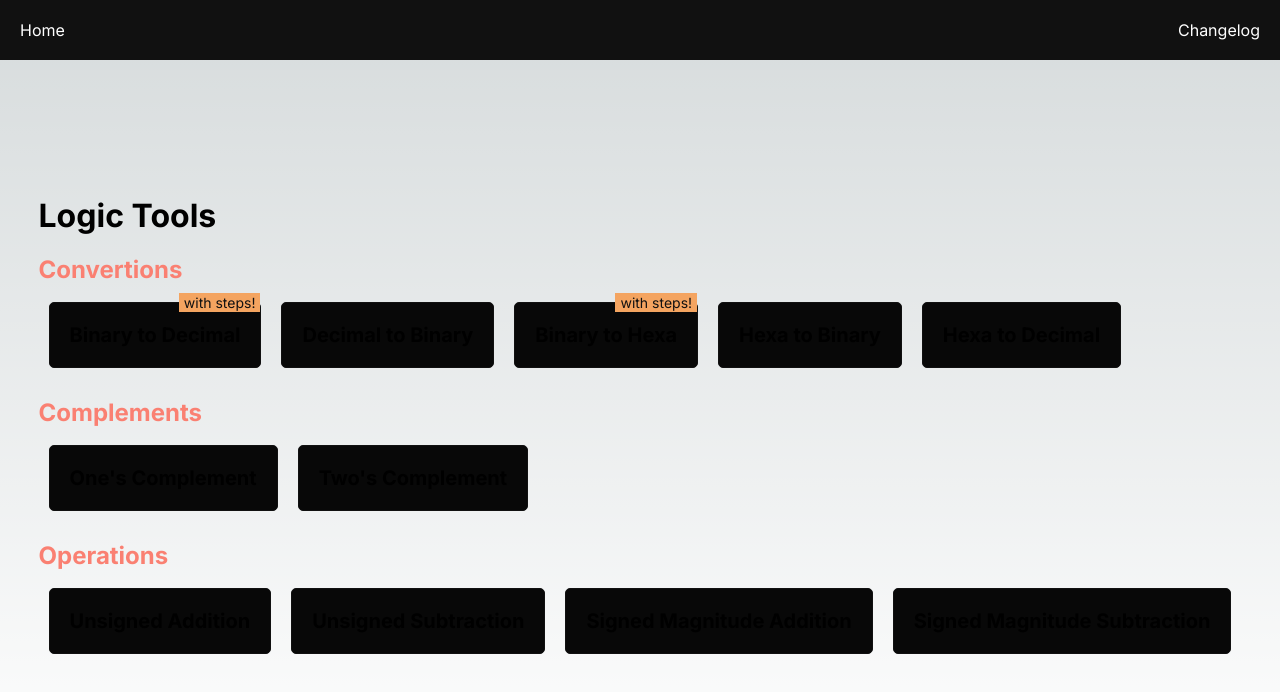
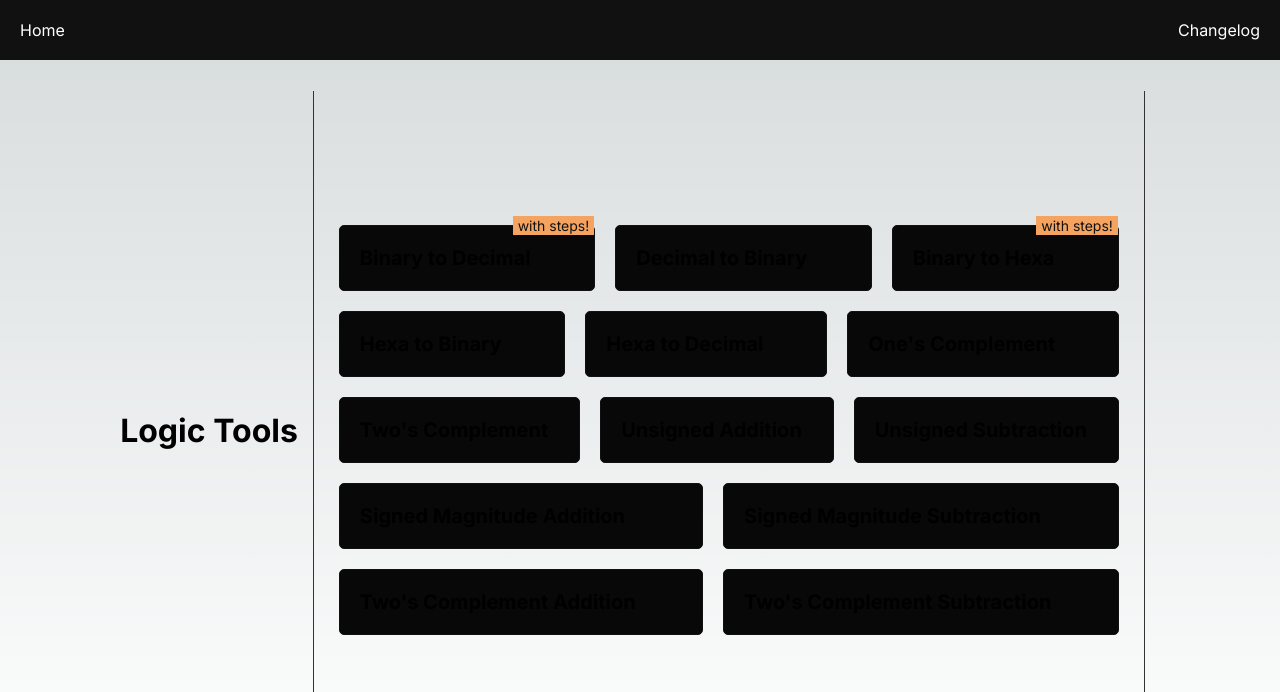
Before and after one commit to fazcue/logictools, a Next.js app: page / in a window 1280 px wide. Shown: the top 692 px of the page. Built offline with nearby package versions, Linux system fonts and the light colour scheme.

Commit message:
Update homepage - Add List component - Update styles

```diff
--- a/src/app/page.tsx
+++ b/src/app/page.tsx
@@ -1,47 +1,27 @@
-import Card from '@/components/Card/Card'
 import Row from '@/components/Row/Row'
+import List from '@/components/List/List'
+import { convertionsList, complementsList, operationsList } from '@/lib/data'
+import Column from '@/components/Column/Column'
+import Title from '@/components/Title/Title'
+import Divider from '@/components/Divider/Divider'
 
 export default function Home() {
 	return (
-		<div>
-			<h1>Logic Tools</h1>
-			<br />
-			<h2>Convertions</h2>
-			<Row>
-				<Card
-					title="Binary to Decimal"
-					url="/binaryToDecimal"
-					dataText="with steps!"
+		<>
+			<Column width="auto">
+				<Title value="Logic Tools" />
+			</Column>
+			<Divider />
+			<Column width="800px">
+				<List
+					items={[
+						...convertionsList,
+						...complementsList,
+						...operationsList,
+					]}
 				/>
-				<Card title="Decimal to Binary" url="/decimalToBinary" />
-				<Card
-					title="Binary to Hexa"
-					url="/binaryToHexa"
-					dataText="with steps!"
-				/>
-				<Card title="Hexa to Binary" url="/hexaToBinary" />
-				<Card title="Hexa to Decimal" url="/hexaToDecimal" />
-			</Row>
-			<br />
-			<h2>Complements</h2>
-			<Row>
-				<Card title="One's Complement" url="/onesComplement" />
-				<Card title="Two's Complement" url="/twosComplement" />
-			</Row>
-			<br />
-			<h2>Operations</h2>
-			<Row>
-				<Card title="Unsigned Addition" url="/unsignedAddition" />
-				<Card title="Unsigned Subtraction" url="/unsignedSubtraction" />
-				<Card
-					title="Signed Magnitude Addition"
-					url="/signedMagnitudeAddition"
-				/>
-				<Card
-					title="Signed Magnitude Subtraction"
-					url="/signedMagnitudeSubtraction"
-				/>
-			</Row>
-		</div>
+			</Column>
+			<Divider />
+		</>
 	)
 }
--- a/src/components/Card/Card.module.css
+++ b/src/components/Card/Card.module.css
@@ -1,12 +1,12 @@
 .container {
     display: flex;
     flex-direction: column;
-    align-items: left;
     border: 1px solid #111;
     background-color: #080808;
     border-radius: 5px;
     padding: 20px;
     margin: 10px;
+    flex-grow: 1;
 }
 
 .container:hover {
--- a/src/components/Card/Card.tsx
+++ b/src/components/Card/Card.tsx
@@ -9,15 +9,14 @@ interface Props {
 
 function Card({ title, url, dataText = '' }: Props): JSX.Element {
 	return (
-		<Link href={url}>
-			<div
+		<Link
+			href={url}
 			className={`${styles.container}${
 				dataText && ' ' + styles.borderText
 			}`}
 			data-text={dataText}
 		>
 			<h3 className={styles.title}>{title}</h3>
-			</div>
 		</Link>
 	)
 }
--- /dev/null
+++ b/src/components/List/List.module.css
@@ -0,0 +1,4 @@
+.container {
+    display: flex;
+    flex-wrap: wrap;
+}
--- /dev/null
+++ b/src/components/List/List.tsx
@@ -0,0 +1,24 @@
+import styles from './List.module.css'
+import { Card as CardType } from '@/lib/types'
+import Card from '@/components/Card/Card'
+
+interface Props {
+	items: CardType[]
+}
+
+function List({ items }: Props): JSX.Element {
+	return (
+		<div className={styles.container}>
+			{items.map((item) => (
+				<Card
+					key={item.title}
+					title={item.title}
+					url={item.link}
+					dataText={item.steps ? 'with steps!' : ''}
+				/>
+			))}
+		</div>
+	)
+}
+
+export default List
--- a/src/components/Title/Title.module.css
+++ b/src/components/Title/Title.module.css
@@ -3,11 +3,7 @@
 }
 
 .title {
-    max-width: 250px;
     text-align: right;
-    word-spacing: 100vw;
-    margin: auto;
-    word-wrap: break-word;
 }
 
 @media (max-width: 768px) {
--- /dev/null
+++ b/src/lib/data.ts
@@ -0,0 +1,75 @@
+import { Card } from '@/lib/types'
+
+export const convertionsList: Card[] = [
+	{
+		title: 'Binary to Decimal',
+		link: '/binaryToDecimal',
+		steps: true,
+	},
+	{
+		title: 'Decimal to Binary',
+		link: '/decimalToBinary',
+		steps: false,
+	},
+	{
+		title: 'Binary to Hexa',
+		link: '/binaryToHexa',
+		steps: true,
+	},
+	{
+		title: 'Hexa to Binary',
+		link: '/hexaToBinary',
+		steps: false,
+	},
+	{
+		title: 'Hexa to Decimal',
+		link: '/hexaToDecimal',
+		steps: false,
+	},
+]
+
+export const complementsList: Card[] = [
+	{
+		title: "One's Complement",
+		link: '/onesComplement',
+		steps: false,
+	},
+	{
+		title: "Two's Complement",
+		link: '/twosComplement',
+		steps: false,
+	},
+]
+
+export const operationsList: Card[] = [
+	{
+		title: 'Unsigned Addition',
+		link: '/unsignedAddition',
+		steps: false,
+	},
+	{
+		title: 'Unsigned Subtraction',
+		link: '/unsignedSubtraction',
+		steps: false,
+	},
+	{
+		title: 'Signed Magnitude Addition',
+		link: '/signedMagnitudeAddition',
+		steps: false,
+	},
+	{
+		title: 'Signed Magnitude Subtraction',
+		link: '/signedMagnitudeSubtraction',
+		steps: false,
+	},
+	{
+		title: "Two's Complement Addition",
+		link: '/twosComplementAddition',
+		steps: false,
+	},
+	{
+		title: "Two's Complement Subtraction",
+		link: '/twosComplementSubtraction',
+		steps: false,
+	},
+]
--- a/src/lib/types.ts
+++ b/src/lib/types.ts
@@ -2,3 +2,9 @@ export type Step = {
 	text: string
 	latex: string
 }
+
+export type Card = {
+	title: string
+	link: string
+	steps?: boolean
+}
```
Lines whose indentation alone changed are shown as unchanged.
